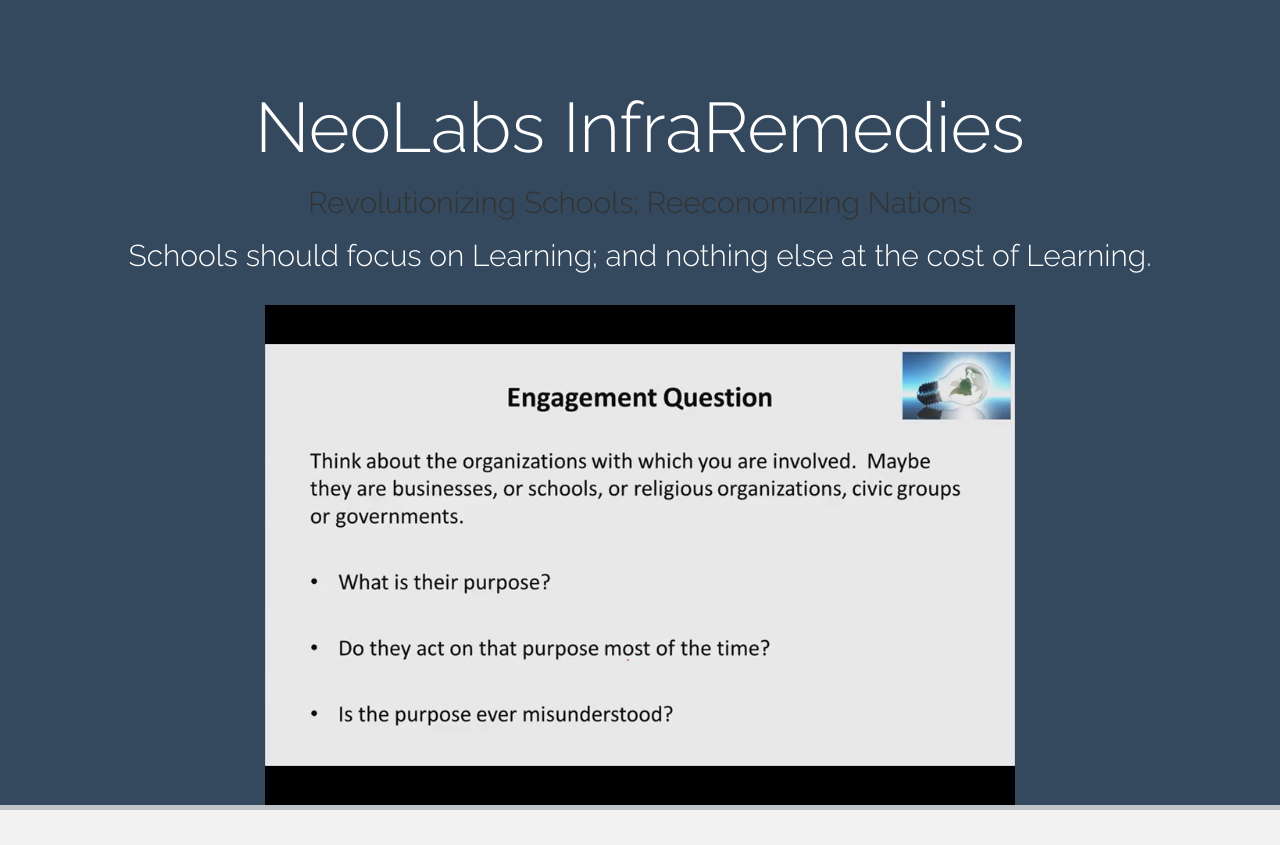
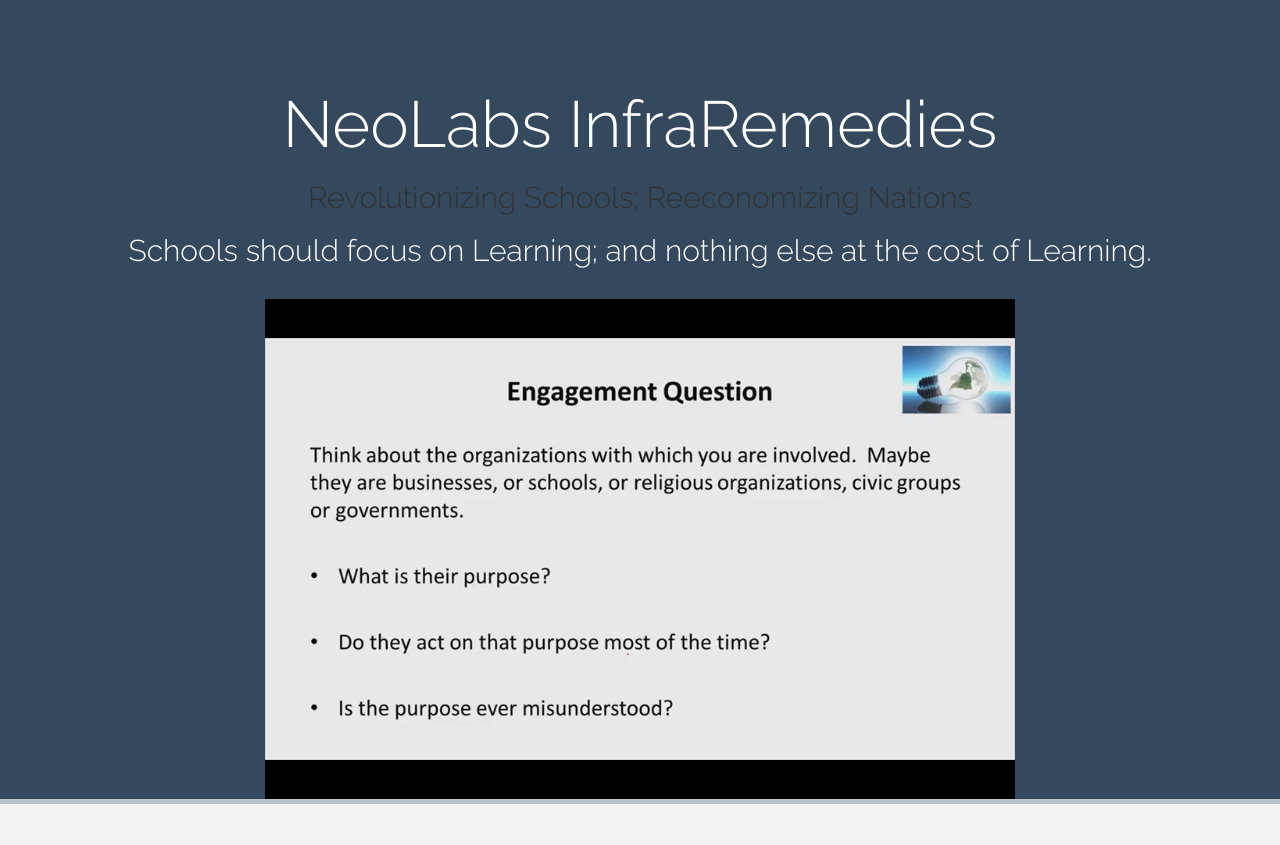
Before and after one commit to neolabs-in/neohives-org.github.io, a PHP site: page / in a window 1280 px wide. Shown: the part 51-896 px from the top of the page. Run offline with PHP 8.4, Linux system fonts and the light colour scheme.

Commit message:
updating style

```diff
--- a/assets/css/main.css
+++ b/assets/css/main.css
@@ -79,7 +79,7 @@
 #headerwrap h1 {
 	margin-top: 30px;
 	color: white;
-	font-size: 70px;
+	font-size: 65px;
 
 }
 
--- a/index.html
+++ b/index.html
@@ -7,7 +7,7 @@
     <meta name="author" content="Alvarez.is - BlackTie.co">
     <link rel="shortcut icon" href="assets/ico/favicon.png">
 
-    <title>Pratt - Free Bootstrap 3 Theme</title>
+    <title>NeoLabs InfraRemedies</title>
 
     <!-- Bootstrap core CSS -->
     <link href="assets/css/bootstrap.css" rel="stylesheet">
```
